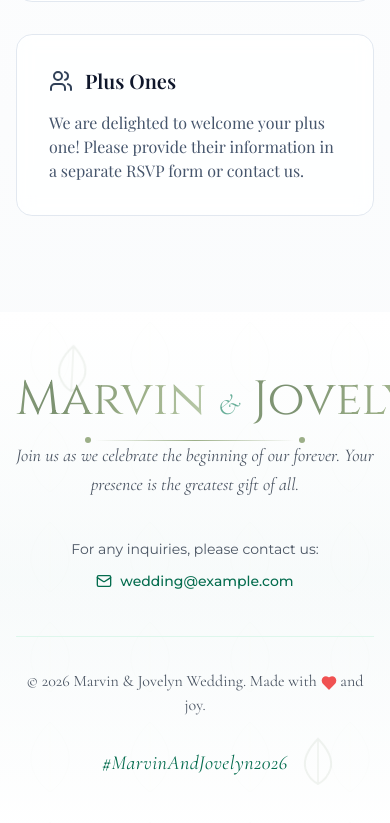
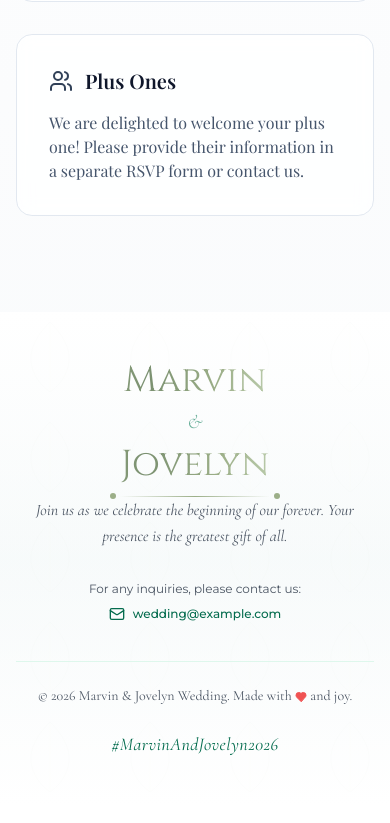
Before and after one commit to ronnelb-dev/marvin-jovelyn-wedding, a Next.js app: page /rsvp in a window 390 px wide. Shown: the part 1588-2411 px from the top of the page. Built offline with nearby package versions, Linux system fonts and the light colour scheme.

Commit message:
responsive

```diff
--- a/src/components/Footer.tsx
+++ b/src/components/Footer.tsx
@@ -27,10 +27,16 @@ export function MyFooter() {
         .elegant-divider {
           position: relative;
           width: 100%;
-          max-width: 200px;
+          max-width: 150px;
           height: 1px;
           background: linear-gradient(90deg, transparent, #9CAF88, transparent);
           margin: 0 auto;
+        }
+
+        @media (min-width: 640px) {
+          .elegant-divider {
+            max-width: 200px;
+          }
         }
 
         .elegant-divider::before,
@@ -112,9 +118,19 @@ export function MyFooter() {
         .footer-link:hover::after {
           width: 100%;
         }
+
+        /* Mobile optimization for long names */
+        @media (max-width: 639px) {
+          .footer-names-container {
+            display: flex;
+            flex-direction: column;
+            align-items: center;
+            gap: 0.5rem;
+          }
+        }
       `}</style>
 
-      <footer className="footer-container relative bg-gradient-to-b from-white via-green-50/30 to-white py-16 md:py-20 overflow-hidden">
+      <footer className="footer-container relative bg-gradient-to-b from-white via-green-50/30 to-white py-12 sm:py-16 md:py-20 overflow-hidden">
         {/* Background Pattern */}
         <div
           className="absolute inset-0 opacity-[0.02]"
@@ -124,9 +140,9 @@ export function MyFooter() {
           }}
         />
 
-        {/* Floating Botanical Decorations */}
-        <div className="absolute top-8 left-8 md:left-20 opacity-10 float-botanical">
-          <svg width="80" height="80" viewBox="0 0 80 80">
+        {/* Floating Botanical Decorations - Hidden on mobile for cleaner look */}
+        <div className="hidden sm:block absolute top-8 left-8 md:left-20 opacity-10 float-botanical">
+          <svg width="60" height="60" viewBox="0 0 80 80" className="sm:w-[70px] sm:h-[70px] md:w-[80px] md:h-[80px]">
             <path
               d="M40 10C30 20 25 30 27.5 40C30 47.5 35 52.5 40 55C45 52.5 50 47.5 52.5 40C55 30 50 20 40 10Z"
               fill="none"
@@ -137,8 +153,8 @@ export function MyFooter() {
           </svg>
         </div>
 
-        <div className="absolute bottom-8 right-8 md:right-20 opacity-10 float-botanical" style={{ animationDelay: '2s' }}>
-          <svg width="80" height="80" viewBox="0 0 80 80">
+        <div className="hidden sm:block absolute bottom-8 right-8 md:right-20 opacity-10 float-botanical" style={{ animationDelay: '2s' }}>
+          <svg width="60" height="60" viewBox="0 0 80 80" className="sm:w-[70px] sm:h-[70px] md:w-[80px] md:h-[80px]">
             <path
               d="M40 10C30 20 25 30 27.5 40C30 47.5 35 52.5 40 55C45 52.5 50 47.5 52.5 40C55 30 50 20 40 10Z"
               fill="none"
@@ -149,52 +165,71 @@ export function MyFooter() {
           </svg>
         </div>
 
-        <div className="relative z-10 max-w-6xl mx-auto px-4">
+        <div className="relative z-10 max-w-6xl mx-auto px-4 sm:px-6">
           {/* Names Section */}
-          <div className="text-center mb-10">
-            <h2 className="footer-script text-5xl md:text-6xl lg:text-7xl mb-4">
-              <span className="shimmer-names">Marvin</span>
-              <span className="footer-body text-3xl md:text-4xl mx-3 md:mx-4 text-green-600/60 font-light italic">
-                &
+          <div className="text-center mb-8 sm:mb-10">
+            <h2 className="footer-script text-4xl sm:text-5xl md:text-6xl lg:text-7xl mb-3 sm:mb-4">
+              {/* Desktop: side-by-side | Mobile: stacked */}
+              <span className="hidden sm:inline">
+                <span className="shimmer-names">Marvin</span>
+                <span className="footer-body text-2xl sm:text-3xl md:text-4xl mx-2 sm:mx-3 md:mx-4 text-green-600/60 font-light italic">
+                  &
+                </span>
+                <span className="shimmer-names">Jovelyn</span>
               </span>
-              <span className="shimmer-names">Jovelyn</span>
+
+              {/* Mobile: stacked names */}
+              <span className="footer-names-container sm:hidden">
+                <span className="shimmer-names block">Marvin</span>
+                <span className="footer-body text-xl text-green-600/60 font-light italic block">
+                  &
+                </span>
+                <span className="shimmer-names block">Jovelyn</span>
+              </span>
             </h2>
 
             {/* Decorative Divider */}
-            <div className="elegant-divider my-8"></div>
+            <div className="elegant-divider my-6 sm:my-8"></div>
 
-            <p className="footer-body text-lg md:text-xl text-gray-600 max-w-2xl mx-auto leading-relaxed italic">
+            <p className="footer-body text-base sm:text-lg md:text-xl text-gray-600 max-w-2xl mx-auto leading-relaxed italic px-4 sm:px-6">
               Join us as we celebrate the beginning of our forever.
               Your presence is the greatest gift of all.
             </p>
           </div>
 
-          {/* Social Links / Contact (Optional) */}
-          <div className="text-center mb-10">
-            <p className="text-sm text-gray-600 mb-3">For any inquiries, please contact us:</p>
+          {/* Social Links / Contact */}
+          <div className="text-center mb-8 sm:mb-10">
+            <p className="text-xs sm:text-sm text-gray-600 mb-2 sm:mb-3 px-4">
+              For any inquiries, please contact us:
+            </p>
             <a
               href="mailto:wedding@example.com"
-              className="footer-link inline-flex items-center gap-2 text-green-700 hover:text-green-800 transition-colors"
+              className="footer-link inline-flex items-center gap-2 text-green-700 hover:text-green-800 transition-colors px-4"
             >
-              <Mail className="w-4 h-4" />
-              <span className="text-sm font-medium">wedding@example.com</span>
+              <Mail className="w-4 h-4 flex-shrink-0" />
+              <span className="text-xs sm:text-sm font-medium break-all sm:break-normal">
+                wedding@example.com
+              </span>
             </a>
           </div>
 
           {/* Bottom Border */}
-          <div className="border-t border-green-100 pt-8">
-            <div className="text-center text-sm text-gray-600">
-              <p className="footer-body text-base">
-                © 2026 Marvin & Jovelyn Wedding. Made with{" "}
-                <Heart className="inline w-4 h-4 text-red-500 fill-current" />{" "}
-                and joy.
+          <div className="border-t border-green-100 pt-6 sm:pt-8">
+            <div className="text-center text-xs sm:text-sm text-gray-600 px-4">
+              <p className="footer-body text-sm sm:text-base">
+                © 2026 Marvin & Jovelyn Wedding.{" "}
+                <span className="inline-block">
+                  Made with{" "}
+                  <Heart className="inline w-3 h-3 sm:w-4 sm:h-4 text-red-500 fill-current" />{" "}
+                  and joy.
+                </span>
               </p>
             </div>
           </div>
 
           {/* Hashtag */}
-          <div className="mt-8 text-center">
-            <p className="footer-body text-green-700 text-xl italic tracking-wide">
+          <div className="mt-6 sm:mt-8 text-center px-4">
+            <p className="footer-body text-green-700 text-lg sm:text-xl italic tracking-wide break-all sm:break-normal">
               #MarvinAndJovelyn2026
             </p>
           </div>
```
Also changed, not shown: src/components/SaveTheDateSection.tsx (+77 -40 lines).
